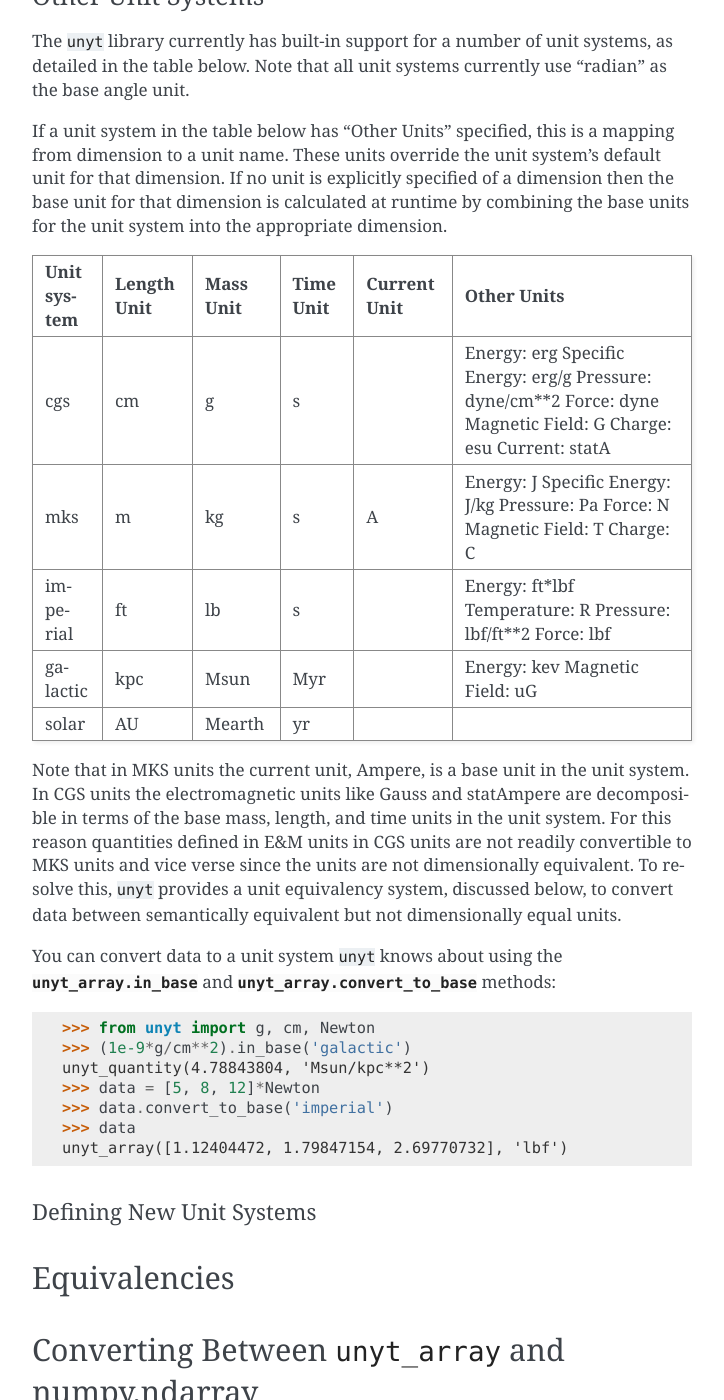
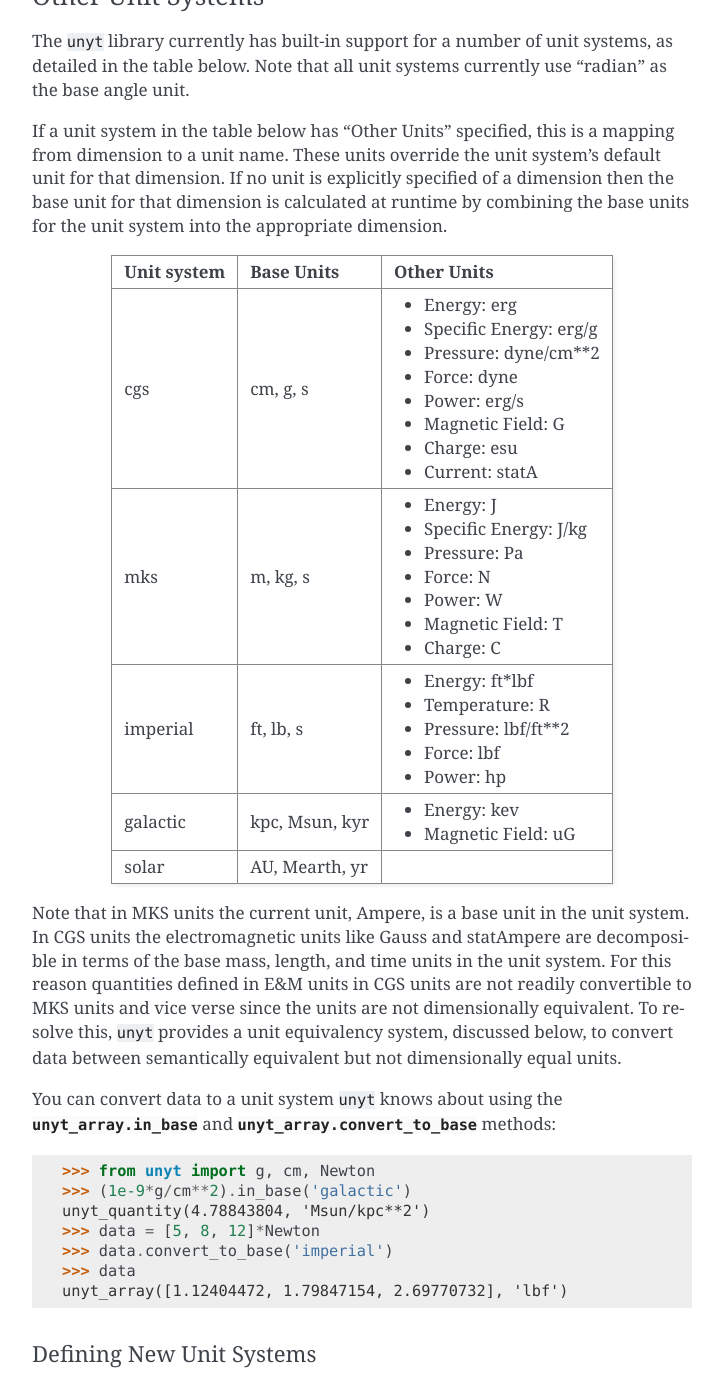
Before and after one commit to yt-project/unyt, a Sphinx documentation site: the page built from docs/usage.rst, in a window 1280 px wide and 1400 px high, scrolled down 6747 px. Shown: the whole window, without its empty margins (388-1112 px from the left). Built offline with Sphinx 7.4.7, drawn with Linux system fonts in a browser that asks for light colours; pages that are not in the unit, such as notebooks, are missing from menus; the version number could not be read and is left out.

Commit message:
clean up table

```diff
--- a/docs/usage.rst
+++ b/docs/usage.rst
@@ -309,34 +309,37 @@ default unit for that dimension. If no unit is explicitly specified of a
 dimension then the base unit for that dimension is calculated at runtime by
 combining the base units for the unit system into the appropriate dimension.
 
-+--------------+-------------+-----------+-----------+-----------------+------------------------+
-| Unit system  | Length Unit | Mass Unit | Time Unit | Current Unit    | Other Units            |
-+==============+=============+===========+===========+=================+========================+
-| cgs          | cm          | g         | s         |                 | Energy: erg            |
-|              |             |           |           |                 | Specific Energy: erg/g |
-|              |             |           |           |                 | Pressure: dyne/cm**2   |
-|              |             |           |           |                 | Force: dyne            |
-|              |             |           |           |                 | Magnetic Field: G      |
-|              |             |           |           |                 | Charge: esu            |
-|              |             |           |           |                 | Current: statA         |
-+--------------+-------------+-----------+-----------+-----------------+------------------------+
-| mks          | m           | kg        | s         | A               | Energy: J              |
-|              |             |           |           |                 | Specific Energy: J/kg  |
-|              |             |           |           |                 | Pressure: Pa           |
-|              |             |           |           |                 | Force: N               |
-|              |             |           |           |                 | Magnetic Field: T      |
-|              |             |           |           |                 | Charge: C              |
-+--------------+-------------+-----------+-----------+-----------------+------------------------+
-| imperial     | ft          | lb        | s         |                 | Energy: ft*lbf         |
-|              |             |           |           |                 | Temperature: R         |
-|              |             |           |           |                 | Pressure: lbf/ft**2    |
-|              |             |           |           |                 | Force: lbf             |
-+--------------+-------------+-----------+-----------+-----------------+------------------------+
-| galactic     | kpc         | Msun      | Myr       |                 | Energy: kev            |
-|              |             |           |           |                 | Magnetic Field: uG     |
-+--------------+-------------+-----------+-----------+-----------------+------------------------+
-| solar        | AU          | Mearth    | yr        |                 |                        |
-+--------------+-------------+-----------+-----------+-----------------+------------------------+
++--------------+--------------------+--------------------------+
+| Unit system  | Base Units         | Other Units              |
++==============+====================+==========================+
+| cgs          | cm, g, s           | * Energy: erg            |
+|              |                    | * Specific Energy: erg/g |
+|              |                    | * Pressure: dyne/cm**2   |
+|              |                    | * Force: dyne            |
+|              |                    | * Power: erg/s           |
+|              |                    | * Magnetic Field: G      |
+|              |                    | * Charge: esu            |
+|              |                    | * Current: statA         |
++--------------+--------------------+--------------------------+
+| mks          | m, kg, s           | * Energy: J              |
+|              |                    | * Specific Energy: J/kg  |
+|              |                    | * Pressure: Pa           |
+|              |                    | * Force: N               |
+|              |                    | * Power: W               |
+|              |                    | * Magnetic Field: T      |
+|              |                    | * Charge: C              |
++--------------+--------------------+--------------------------+
+| imperial     | ft, lb, s          | * Energy: ft*lbf         |
+|              |                    | * Temperature: R         |
+|              |                    | * Pressure: lbf/ft**2    |
+|              |                    | * Force: lbf             |
+|              |                    | * Power: hp              |
++--------------+--------------------+--------------------------+
+| galactic     | kpc, Msun, kyr     | * Energy: kev            |
+|              |                    | * Magnetic Field: uG     |
++--------------+--------------------+--------------------------+
+| solar        | AU, Mearth, yr     |                          |
++--------------+--------------------+--------------------------+
 
 Note that in MKS units the current unit, Ampere, is a base unit in the unit
 system. In CGS units the electromagnetic units like Gauss and statAmpere are
```
